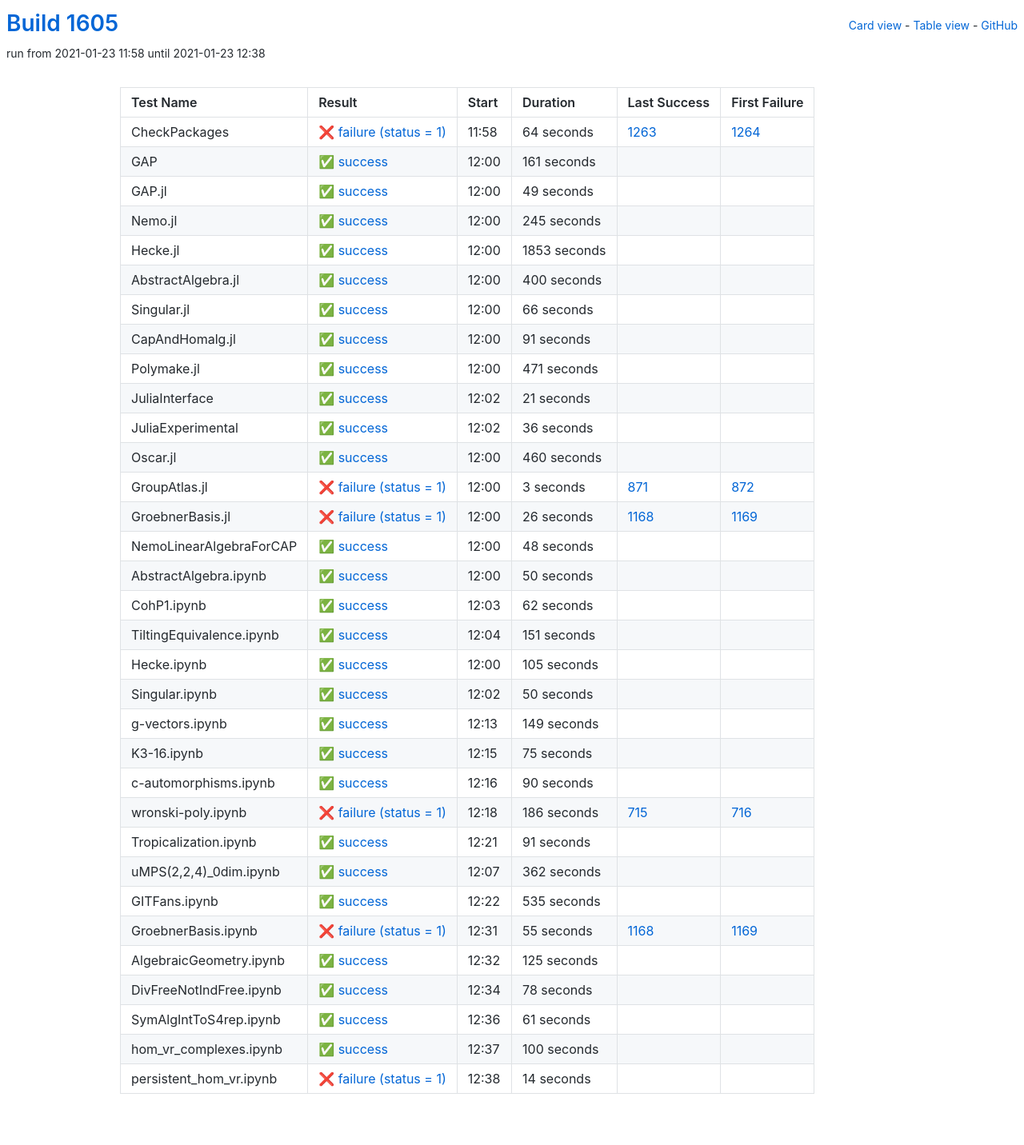
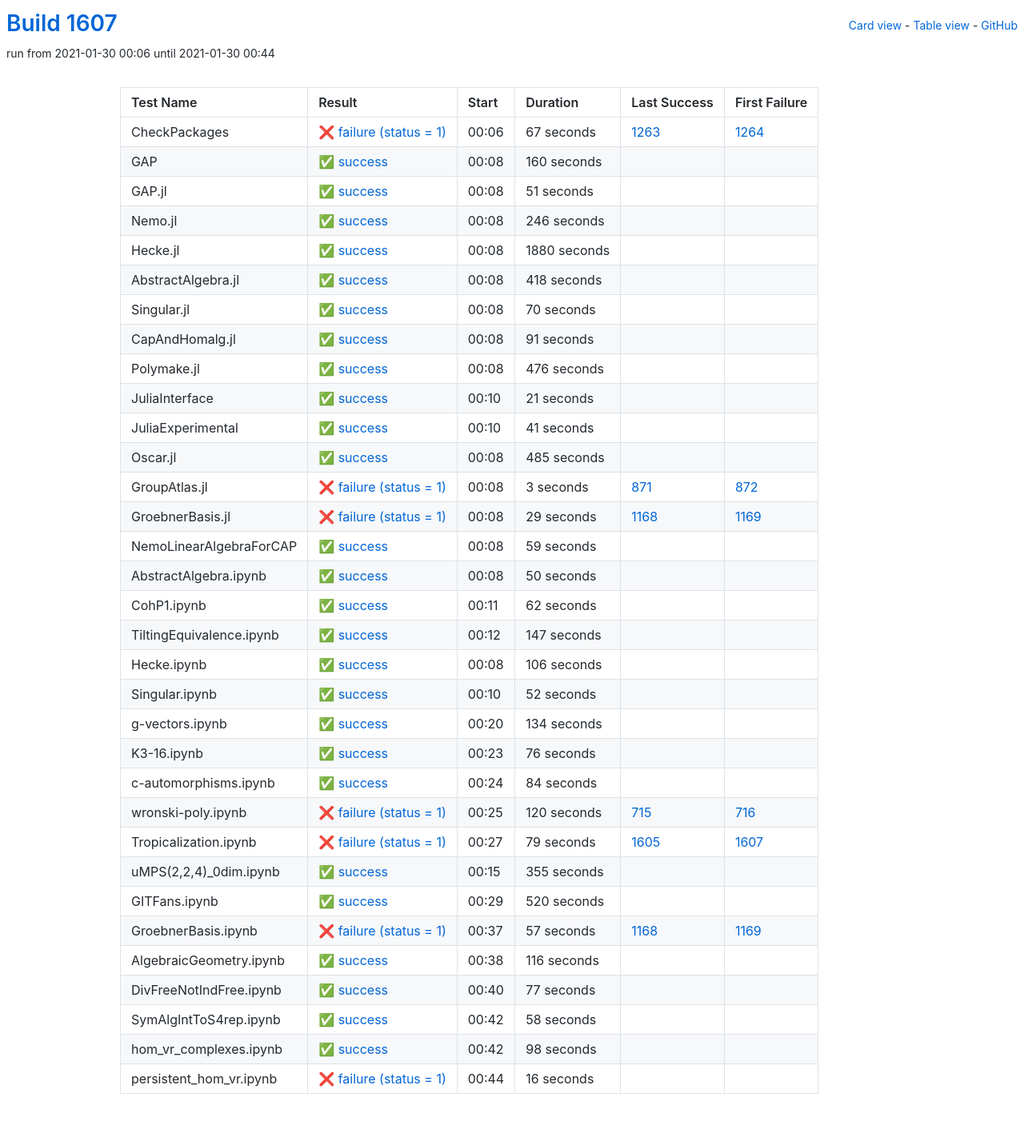
Before and after one commit to oscar-system/oscar-ci-status-stable, a Jekyll site: the page built from table.html, in a window 1280 px wide. Shown: the whole page at 80% size. Built offline with Jekyll 4.4.1, drawn with Linux system fonts in a browser that asks for light colours.

Commit message:
Build #1607

```diff
--- a/_data/ci.yml
+++ b/_data/ci.yml
@@ -1,6 +1,6 @@
 ---
-build: 1605
-build_url: https://oscarci.mathematik.uni-kl.de/job/oscar-stable/1605/
+build: 1607
+build_url: https://oscarci.mathematik.uni-kl.de/job/oscar-stable/1607/
 job: oscar-stable
 organization: oscar-system
 repo: oscar-ci-status-stable
@@ -8,92 +8,92 @@ repourl: https://github.com/oscar-system/oscar-ci-status-stable
 tests:
 - name: CheckPackages
   id: checkpackages
-  log: https://oscarci.mathematik.uni-kl.de/job/oscar-stable/1605/artifact/logs/build-1605/CheckPackages.log
-  start: 2021-01-23 11:58
+  log: https://oscarci.mathematik.uni-kl.de/job/oscar-stable/1607/artifact/logs/build-1607/CheckPackages.log
+  start: 2021-01-30 00:06
   success: false
   exitcode: 1
   status: failure
-  duration: 64
+  duration: 67
   last_success: 1263
   last_success_url: https://oscarci.mathematik.uni-kl.de/job/oscar-stable/1263/
   first_failure: 1264
   first_failure_url: https://oscarci.mathematik.uni-kl.de/job/oscar-stable/1264/
 - name: GAP
   id: gap
-  log: https://oscarci.mathematik.uni-kl.de/job/oscar-stable/1605/artifact/logs/build-1605/GAP.log
-  start: 2021-01-23 12:00
+  log: https://oscarci.mathematik.uni-kl.de/job/oscar-stable/1607/artifact/logs/build-1607/GAP.log
+  start: 2021-01-30 00:08
   success: true
   exitcode: 0
   status: success
-  duration: 161
+  duration: 160
   last_success: false
   last_success_url:
   first_failure: false
   first_failure_url:
 - name: GAP.jl
   id: gap-jl
-  log: https://oscarci.mathematik.uni-kl.de/job/oscar-stable/1605/artifact/logs/build-1605/GAP.jl.log
-  start: 2021-01-23 12:00
+  log: https://oscarci.mathematik.uni-kl.de/job/oscar-stable/1607/artifact/logs/build-1607/GAP.jl.log
+  start: 2021-01-30 00:08
   success: true
   exitcode: 0
   status: success
-  duration: 49
+  duration: 51
   last_success: false
   last_success_url:
   first_failure: false
   first_failure_url:
 - name: Nemo.jl
   id: nemo-jl
-  log: https://oscarci.mathematik.uni-kl.de/job/oscar-stable/1605/artifact/logs/build-1605/Nemo.jl.log
-  start: 2021-01-23 12:00
+  log: https://oscarci.mathematik.uni-kl.de/job/oscar-stable/1607/artifact/logs/build-1607/Nemo.jl.log
+  start: 2021-01-30 00:08
   success: true
   exitcode: 0
   status: success
-  duration: 245
+  duration: 246
   last_success: false
   last_success_url:
   first_failure: false
   first_failure_url:
 - name: Hecke.jl
   id: hecke-jl
-  log: https://oscarci.mathematik.uni-kl.de/job/oscar-stable/1605/artifact/logs/build-1605/Hecke.jl.log
-  start: 2021-01-23 12:00
+  log: https://oscarci.mathematik.uni-kl.de/job/oscar-stable/1607/artifact/logs/build-1607/Hecke.jl.log
+  start: 2021-01-30 00:08
   success: true
   exitcode: 0
   status: success
-  duration: 1853
+  duration: 1880
   last_success: false
   last_success_url:
   first_failure: false
   first_failure_url:
 - name: AbstractAlgebra.jl
   id: abstractalgebra-jl
-  log: https://oscarci.mathematik.uni-kl.de/job/oscar-stable/1605/artifact/logs/build-1605/AbstractAlgebra.jl.log
-  start: 2021-01-23 12:00
+  log: https://oscarci.mathematik.uni-kl.de/job/oscar-stable/1607/artifact/logs/build-1607/AbstractAlgebra.jl.log
+  start: 2021-01-30 00:08
   success: true
   exitcode: 0
   status: success
-  duration: 400
+  duration: 418
   last_success: false
   last_success_url:
   first_failure: false
   first_failure_url:
 - name: Singular.jl
   id: singular-jl
-  log: https://oscarci.mathematik.uni-kl.de/job/oscar-stable/1605/artifact/logs/build-1605/Singular.jl.log
-  start: 2021-01-23 12:00
+  log: https://oscarci.mathematik.uni-kl.de/job/oscar-stable/1607/artifact/logs/build-1607/Singular.jl.log
+  start: 2021-01-30 00:08
   success: true
   exitcode: 0
   status: success
-  duration: 66
+  duration: 70
   last_success: false
   last_success_url:
   first_failure: false
   first_failure_url:
 - name: CapAndHomalg.jl
   id: capandhomalg-jl
-  log: https://oscarci.mathematik.uni-kl.de/job/oscar-stable/1605/artifact/logs/build-1605/CapAndHomalg.jl.log
-  start: 2021-01-23 12:00
+  log: https://oscarci.mathematik.uni-kl.de/job/oscar-stable/1607/artifact/logs/build-1607/CapAndHomalg.jl.log
+  start: 2021-01-30 00:08
   success: true
   exitcode: 0
   status: success
@@ -104,20 +104,20 @@ tests:
   first_failure_url:
 - name: Polymake.jl
   id: polymake-jl
-  log: https://oscarci.mathematik.uni-kl.de/job/oscar-stable/1605/artifact/logs/build-1605/Polymake.jl.log
-  start: 2021-01-23 12:00
+  log: https://oscarci.mathematik.uni-kl.de/job/oscar-stable/1607/artifact/logs/build-1607/Polymake.jl.log
+  start: 2021-01-30 00:08
   success: true
   exitcode: 0
   status: success
-  duration: 471
+  duration: 476
   last_success: false
   last_success_url:
   first_failure: false
   first_failure_url:
 - name: JuliaInterface
   id: juliainterface
-  log: https://oscarci.mathematik.uni-kl.de/job/oscar-stable/1605/artifact/logs/build-1605/JuliaInterface.log
-  start: 2021-01-23 12:02
+  log: https://oscarci.mathematik.uni-kl.de/job/oscar-stable/1607/artifact/logs/build-1607/JuliaInterface.log
+  start: 2021-01-30 00:10
   success: true
   exitcode: 0
   status: success
@@ -128,32 +128,32 @@ tests:
   first_failure_url:
 - name: JuliaExperimental
   id: juliaexperimental
-  log: https://oscarci.mathematik.uni-kl.de/job/oscar-stable/1605/artifact/logs/build-1605/JuliaExperimental.log
-  start: 2021-01-23 12:02
+  log: https://oscarci.mathematik.uni-kl.de/job/oscar-stable/1607/artifact/logs/build-1607/JuliaExperimental.log
+  start: 2021-01-30 00:10
   success: true
   exitcode: 0
   status: success
-  duration: 36
+  duration: 41
   last_success: false
   last_success_url:
   first_failure: false
   first_failure_url:
 - name: Oscar.jl
   id: oscar-jl
-  log: https://oscarci.mathematik.uni-kl.de/job/oscar-stable/1605/artifact/logs/build-1605/Oscar.jl.log
-  start: 2021-01-23 12:00
+  log: https://oscarci.mathematik.uni-kl.de/job/oscar-stable/1607/artifact/logs/build-1607/Oscar.jl.log
+  start: 2021-01-30 00:08
   success: true
   exitcode: 0
   status: success
-  duration: 460
+  duration: 485
   last_success: false
   last_success_url:
   first_failure: false
   first_failure_url:
 - name: GroupAtlas.jl
   id: groupatlas-jl
-  log: https://oscarci.mathematik.uni-kl.de/job/oscar-stable/1605/artifact/logs/build-1605/GroupAtlas.jl.log
-  start: 2021-01-23 12:00
+  log: https://oscarci.mathematik.uni-kl.de/job/oscar-stable/1607/artifact/logs/build-1607/GroupAtlas.jl.log
+  start: 2021-01-30 00:08
   success: false
   exitcode: 1
   status: failure
@@ -164,32 +164,32 @@ tests:
   first_failure_url: https://oscarci.mathematik.uni-kl.de/job/oscar-stable/872/
 - name: GroebnerBasis.jl
   id: groebnerbasis-jl
-  log: https://oscarci.mathematik.uni-kl.de/job/oscar-stable/1605/artifact/logs/build-1605/GroebnerBasis.jl.log
-  start: 2021-01-23 12:00
+  log: https://oscarci.mathematik.uni-kl.de/job/oscar-stable/1607/artifact/logs/build-1607/GroebnerBasis.jl.log
+  start: 2021-01-30 00:08
   success: false
   exitcode: 1
   status: failure
-  duration: 26
+  duration: 29
   last_success: 1168
   last_success_url: https://oscarci.mathematik.uni-kl.de/job/oscar-stable/1168/
   first_failure: 1169
   first_failure_url: https://oscarci.mathematik.uni-kl.de/job/oscar-stable/1169/
 - name: NemoLinearAlgebraForCAP
   id: nemolinearalgebraforcap
-  log: https://oscarci.mathematik.uni-kl.de/job/oscar-stable/1605/artifact/logs/build-1605/NemoLinearAlgebraForCAP.log
-  start: 2021-01-23 12:00
+  log: https://oscarci.mathematik.uni-kl.de/job/oscar-stable/1607/artifact/logs/build-1607/NemoLinearAlgebraForCAP.log
+  start: 2021-01-30 00:08
   success: true
   exitcode: 0
   status: success
-  duration: 48
+  duration: 59
   last_success: false
   last_success_url:
   first_failure: false
   first_failure_url:
 - name: AbstractAlgebra.ipynb
   id: abstractalgebra-ipynb
-  log: https://oscarci.mathematik.uni-kl.de/job/oscar-stable/1605/artifact/logs/build-1605/AbstractAlgebra.ipynb.log
-  start: 2021-01-23 12:00
+  log: https://oscarci.mathematik.uni-kl.de/job/oscar-stable/1607/artifact/logs/build-1607/AbstractAlgebra.ipynb.log
+  start: 2021-01-30 00:08
   success: true
   exitcode: 0
   status: success
@@ -200,8 +200,8 @@ tests:
   first_failure_url:
 - name: CohP1.ipynb
   id: cohp1-ipynb
-  log: https://oscarci.mathematik.uni-kl.de/job/oscar-stable/1605/artifact/logs/build-1605/CohP1.ipynb.log
-  start: 2021-01-23 12:03
+  log: https://oscarci.mathematik.uni-kl.de/job/oscar-stable/1607/artifact/logs/build-1607/CohP1.ipynb.log
+  start: 2021-01-30 00:11
   success: true
   exitcode: 0
   status: success
@@ -212,192 +212,192 @@ tests:
   first_failure_url:
 - name: TiltingEquivalence.ipynb
   id: tiltingequivalence-ipynb
-  log: https://oscarci.mathematik.uni-kl.de/job/oscar-stable/1605/artifact/logs/build-1605/TiltingEquivalence.ipynb.log
-  start: 2021-01-23 12:04
+  log: https://oscarci.mathematik.uni-kl.de/job/oscar-stable/1607/artifact/logs/build-1607/TiltingEquivalence.ipynb.log
+  start: 2021-01-30 00:12
   success: true
   exitcode: 0
   status: success
-  duration: 151
+  duration: 147
   last_success: false
   last_success_url:
   first_failure: false
   first_failure_url:
 - name: Hecke.ipynb
   id: hecke-ipynb
-  log: https://oscarci.mathematik.uni-kl.de/job/oscar-stable/1605/artifact/logs/build-1605/Hecke.ipynb.log
-  start: 2021-01-23 12:00
+  log: https://oscarci.mathematik.uni-kl.de/job/oscar-stable/1607/artifact/logs/build-1607/Hecke.ipynb.log
+  start: 2021-01-30 00:08
   success: true
   exitcode: 0
   status: success
-  duration: 105
+  duration: 106
   last_success: false
   last_success_url:
   first_failure: false
   first_failure_url:
 - name: Singular.ipynb
   id: singular-ipynb
-  log: https://oscarci.mathematik.uni-kl.de/job/oscar-stable/1605/artifact/logs/build-1605/Singular.ipynb.log
-  start: 2021-01-23 12:02
+  log: https://oscarci.mathematik.uni-kl.de/job/oscar-stable/1607/artifact/logs/build-1607/Singular.ipynb.log
+  start: 2021-01-30 00:10
   success: true
   exitcode: 0
   status: success
-  duration: 50
+  duration: 52
   last_success: false
   last_success_url:
   first_failure: false
   first_failure_url:
 - name: g-vectors.ipynb
   id: g-vectors-ipynb
-  log: https://oscarci.mathematik.uni-kl.de/job/oscar-stable/1605/artifact/logs/build-1605/g-vectors.ipynb.log
-  start: 2021-01-23 12:13
+  log: https://oscarci.mathematik.uni-kl.de/job/oscar-stable/1607/artifact/logs/build-1607/g-vectors.ipynb.log
+  start: 2021-01-30 00:20
   success: true
   exitcode: 0
   status: success
-  duration: 149
+  duration: 134
   last_success: false
   last_success_url:
   first_failure: false
   first_failure_url:
 - name: K3-16.ipynb
   id: k3-16-ipynb
-  log: https://oscarci.mathematik.uni-kl.de/job/oscar-stable/1605/artifact/logs/build-1605/K3-16.ipynb.log
-  start: 2021-01-23 12:15
+  log: https://oscarci.mathematik.uni-kl.de/job/oscar-stable/1607/artifact/logs/build-1607/K3-16.ipynb.log
+  start: 2021-01-30 00:23
   success: true
   exitcode: 0
   status: success
-  duration: 75
+  duration: 76
   last_success: false
   last_success_url:
   first_failure: false
   first_failure_url:
 - name: c-automorphisms.ipynb
   id: c-automorphisms-ipynb
-  log: https://oscarci.mathematik.uni-kl.de/job/oscar-stable/1605/artifact/logs/build-1605/c-automorphisms.ipynb.log
-  start: 2021-01-23 12:16
+  log: https://oscarci.mathematik.uni-kl.de/job/oscar-stable/1607/artifact/logs/build-1607/c-automorphisms.ipynb.log
+  start: 2021-01-30 00:24
   success: true
   exitcode: 0
   status: success
-  duration: 90
+  duration: 84
   last_success: false
   last_success_url:
   first_failure: false
   first_failure_url:
 - name: wronski-poly.ipynb
   id: wronski-poly-ipynb
-  log: https://oscarci.mathematik.uni-kl.de/job/oscar-stable/1605/artifact/logs/build-1605/wronski-poly.ipynb.log
-  start: 2021-01-23 12:18
+  log: https://oscarci.mathematik.uni-kl.de/job/oscar-stable/1607/artifact/logs/build-1607/wronski-poly.ipynb.log
+  start: 2021-01-30 00:25
   success: false
   exitcode: 1
   status: failure
-  duration: 186
+  duration: 120
   last_success: 715
   last_success_url: https://oscarci.mathematik.uni-kl.de/job/oscar-stable/715/
   first_failure: 716
   first_failure_url: https://oscarci.mathematik.uni-kl.de/job/oscar-stable/716/
 - name: Tropicalization.ipynb
   id: tropicalization-ipynb
-  log: https://oscarci.mathematik.uni-kl.de/job/oscar-stable/1605/artifact/logs/build-1605/Tropicalization.ipynb.log
-  start: 2021-01-23 12:21
+  log: https://oscarci.mathematik.uni-kl.de/job/oscar-stable/1607/artifact/logs/build-1607/Tropicalization.ipynb.log
+  start: 2021-01-30 00:27
+  success: false
+  exitcode: 1
+  status: failure
+  duration: 79
+  last_success: 1605
+  last_success_url: https://oscarci.mathematik.uni-kl.de/job/oscar-stable/1605/
+  first_failure: 1607
+  first_failure_url: https://oscarci.mathematik.uni-kl.de/job/oscar-stable/1607/
+- name: uMPS(2,2,4)_0dim.ipynb
+  id: umps-2-2-4-0dim-ipynb
+  log: https://oscarci.mathematik.uni-kl.de/job/oscar-stable/1607/artifact/logs/build-1607/uMPS-2-2-4-_0dim.ipynb.log
+  start: 2021-01-30 00:15
   success: true
   exitcode: 0
   status: success
-  duration: 91
-  last_success: false
-  last_success_url:
-  first_failure: false
-  first_failure_url:
-- name: uMPS(2,2,4)_0dim.ipynb
-  id: umps-2-2-4-0dim-ipynb
-  log: https://oscarci.mathematik.uni-kl.de/job/oscar-stable/1605/artifact/logs/build-1605/uMPS-2-2-4-_0dim.ipynb.log
-  start: 2021-01-23 12:07
-  success: true
-  exitcode: 0
-  status: success
-  duration: 362
+  duration: 355
   last_success: false
   last_success_url:
   first_failure: false
   first_failure_url:
 - name: GITFans.ipynb
   id: gitfans-ipynb
-  log: https://oscarci.mathematik.uni-kl.de/job/oscar-stable/1605/artifact/logs/build-1605/GITFans.ipynb.log
-  start: 2021-01-23 12:22
+  log: https://oscarci.mathematik.uni-kl.de/job/oscar-stable/1607/artifact/logs/build-1607/GITFans.ipynb.log
+  start: 2021-01-30 00:29
   success: true
   exitcode: 0
   status: success
-  duration: 535
+  duration: 520
   last_success: false
   last_success_url:
   first_failure: false
   first_failure_url:
 - name: GroebnerBasis.ipynb
   id: groebnerbasis-ipynb
-  log: https://oscarci.mathematik.uni-kl.de/job/oscar-stable/1605/artifact/logs/build-1605/GroebnerBasis.ipynb.log
-  start: 2021-01-23 12:31
+  log: https://oscarci.mathematik.uni-kl.de/job/oscar-stable/1607/artifact/logs/build-1607/GroebnerBasis.ipynb.log
+  start: 2021-01-30 00:37
   success: false
   exitcode: 1
   status: failure
-  duration: 55
+  duration: 57
   last_success: 1168
   last_success_url: https://oscarci.mathematik.uni-kl.de/job/oscar-stable/1168/
   first_failure: 1169
   first_failure_url: https://oscarci.mathematik.uni-kl.de/job/oscar-stable/1169/
 - name: AlgebraicGeometry.ipynb
   id: algebraicgeometry-ipynb
-  log: https://oscarci.mathematik.uni-kl.de/job/oscar-stable/1605/artifact/logs/build-1605/AlgebraicGeometry.ipynb.log
-  start: 2021-01-23 12:32
+  log: https://oscarci.mathematik.uni-kl.de/job/oscar-stable/1607/artifact/logs/build-1607/AlgebraicGeometry.ipynb.log
+  start: 2021-01-30 00:38
   success: true
   exitcode: 0
   status: success
-  duration: 125
+  duration: 116
   last_success: false
   last_success_url:
   first_failure: false
   first_failure_url:
 - name: DivFreeNotIndFree.ipynb
   id: divfreenotindfree-ipynb
-  log: https://oscarci.mathematik.uni-kl.de/job/oscar-stable/1605/artifact/logs/build-1605/DivFreeNotIndFree.ipynb.log
-  start: 2021-01-23 12:34
+  log: https://oscarci.mathematik.uni-kl.de/job/oscar-stable/1607/artifact/logs/build-1607/DivFreeNotIndFree.ipynb.log
+  start: 2021-01-30 00:40
   success: true
   exitcode: 0
   status: success
-  duration: 78
+  duration: 77
   last_success: false
   last_success_url:
   first_failure: false
   first_failure_url:
 - name: SymAlgIntToS4rep.ipynb
   id: symalginttos4rep-ipynb
-  log: https://oscarci.mathematik.uni-kl.de/job/oscar-stable/1605/artifact/logs/build-1605/SymAlgIntToS4rep.ipynb.log
-  start: 2021-01-23 12:36
+  log: https://oscarci.mathematik.uni-kl.de/job/oscar-stable/1607/artifact/logs/build-1607/SymAlgIntToS4rep.ipynb.log
+  start: 2021-01-30 00:42
   success: true
   exitcode: 0
   status: success
-  duration: 61
+  duration: 58
   last_success: false
   last_success_url:
   first_failure: false
   first_failure_url:
 - name: hom_vr_complexes.ipynb
   id: hom-vr-complexes-ipynb
-  log: https://oscarci.mathematik.uni-kl.de/job/oscar-stable/1605/artifact/logs/build-1605/hom_vr_complexes.ipynb.log
-  start: 2021-01-23 12:37
+  log: https://oscarci.mathematik.uni-kl.de/job/oscar-stable/1607/artifact/logs/build-1607/hom_vr_complexes.ipynb.log
+  start: 2021-01-30 00:42
   success: true
   exitcode: 0
   status: success
-  duration: 100
+  duration: 98
   last_success: false
   last_success_url:
   first_failure: false
   first_failure_url:
 - name: persistent_hom_vr.ipynb
   id: persistent-hom-vr-ipynb
-  log: https://oscarci.mathematik.uni-kl.de/job/oscar-stable/1605/artifact/logs/build-1605/persistent_hom_vr.ipynb.log
-  start: 2021-01-23 12:38
+  log: https://oscarci.mathematik.uni-kl.de/job/oscar-stable/1607/artifact/logs/build-1607/persistent_hom_vr.ipynb.log
+  start: 2021-01-30 00:44
   success: false
   exitcode: 1
   status: failure
-  duration: 14
+  duration: 16
   last_success: false
   last_success_url:
   first_failure: false
```
Also changed, not shown: README.md.
